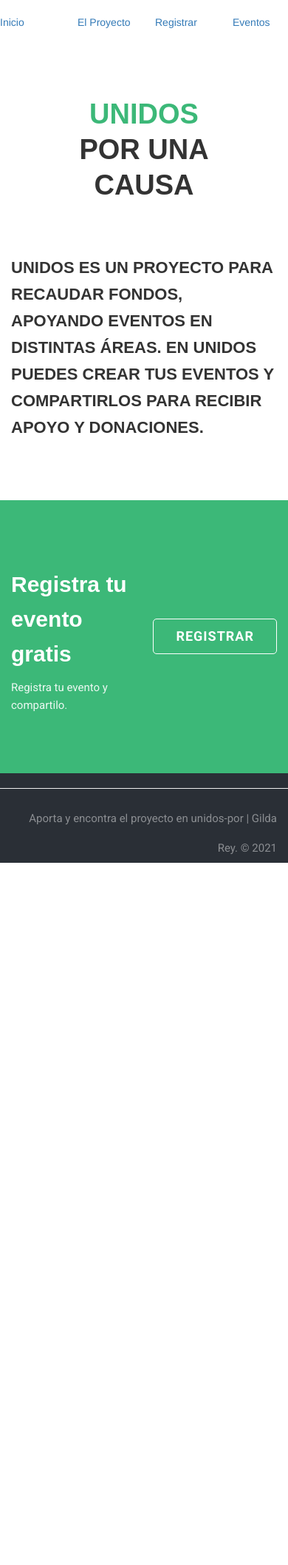
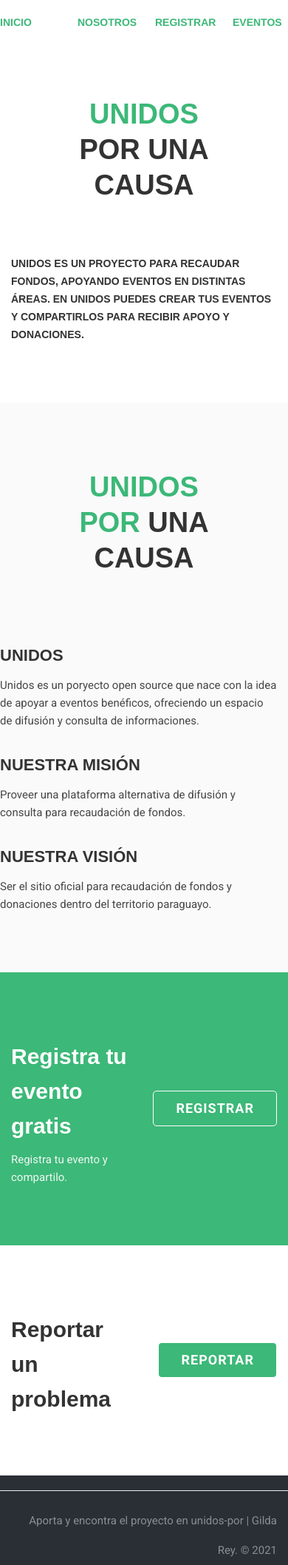
Before and after one commit to gildarey/unidos-por, a Django app: page /about in a window 390 px wide. Shown: the whole page at 74% size. Before the commit the page ends 1166 px from the top, so only its background shows below. Run offline with Django 3.2, Linux system fonts and the light colour scheme; parts of the project's set-up code (start-up, migrations or seed data) failed here and were passed over; some libraries are stand-ins or nearby versions; some web fonts are replaced.

Commit message:
Added files, footer, report problem, among others

```diff
--- a/Proyecto/urls.py
+++ b/Proyecto/urls.py
@@ -16,7 +16,7 @@ Including another URLconf
 from django.contrib import admin
 from django.urls import path
 from aplicaciones.principal.views import inicio
-from aplicaciones.principal.views import getEventos, eventos, evento_detail, about
+from aplicaciones.principal.views import getEventos, eventos, evento_detail, about, reportar
 from aplicaciones.principal.views import crearEvento
 from django.conf.urls.static import static
 from django.contrib.staticfiles import views
@@ -29,6 +29,7 @@ urlpatterns = [
     # path('eventos/<slug:categoria>/', eventos),
     path('getEventos', getEventos, name= 'getEventos'),
     path('crear-evento', crearEvento, name= 'crear-evento'),
+    path('reportar', reportar, name= 'reportar'),
     path('evento/<str:id>', evento_detail, name = 'evento'),
     path('about', about, name = 'about'),
     path('static', views.serve),
--- a/aplicaciones/principal/templates/404.html
+++ b/aplicaciones/principal/templates/404.html
@@ -17,9 +17,9 @@ Error
                 <div class="col-md-12 col-sm-12">
                     <div class="row">
                         <div class="col-md-12 col-sm-12 wow fadeInUp" data-wow-delay="0.3s">
-                            <h1>
+                            <h5>
                                 Ocurrió un error al cargar la página o el evento no existe. :(
-                            </h1>
+                            </h5>
                         </div>
                     </div>
                 </div>
--- a/aplicaciones/principal/templates/about.html
+++ b/aplicaciones/principal/templates/about.html
@@ -19,12 +19,12 @@ Unidos
                 </div>
                 <div class="ch-mission-content">
                     <div class="two-column-content col-md-12 col-sm-12 wow fadeInRight" data-wow-delay="0.6s">
-                        <h4>
+                        <h6>
                             <strong>UNIDOS</strong> es un proyecto para recaudar fondos, apoyando eventos en distintas áreas.
                             En <strong>UNIDOS</strong> puedes crear tus eventos y compartirlos para recibir apoyo y donaciones.
 
 
-                        </h4>
+                        </h6>
                     </div>
                     <!-- <div class="two-column-content col-md-6 col-sm-6 wow fadeInRight" data-wow-delay="0.9s">
                         <div class="inner" style="background-image: url(assets/images/hand.jpg);"></div>
@@ -34,13 +34,24 @@ Unidos
         </div>
     </section>
 
-    <!-- <section class="section ch-mission bg-2" id="ch-mission">
+    <section class="section ch-mission bg-2" id="ch-mission">
         <div class="container">
             <div class="row section-separator">
                 <div class="section-title">
                     <h2 class="wow fadeInRight" data-wow-delay="0.3s"><span>unidos por</span> una causa</h2>
                 </div>
                 <div class="ch-mission-content">
+                    <div class="col-md-4 col-sm-4 mission-item wow fadeInRight" data-wow-delay="0.9s">
+                        <div class="row">
+                            <div class="col-md-3 col-sm-3 icon">
+                                <i style="font-size: 3rem;" class="fa main-color flaticon-rocket-launch"></i>
+                            </div>
+                            <div class="col-md-9 col-sm-9 padding-left-o">
+                                <h4 class="margin-top-o">Unidos</h4>
+                                <p>Unidos es un poryecto open source que nace con la idea de apoyar a eventos benéficos, ofreciendo un espacio de difusión y consulta de informaciones.</p>
+                            </div>
+                        </div>
+                    </div>
                     <div class="col-md-4 col-sm-4 mission-item wow fadeInRight" data-wow-delay="0.3s">
                         <div class="row">
                             <div class="col-md-3 col-sm-3 icon ">
@@ -48,9 +59,7 @@ Unidos
                             </div>
                             <div class="col-md-9 col-sm-9 padding-left-o">
                                 <h4 class="margin-top-o">Nuestra misión</h4>
-                                <p>Cras venenatis nibh sed velit posuere
-                                    pharetra. Donec sit amet magna vel v
-                                    elit gravida lobortis auctor sed dui.</p>
+                                <p>Proveer una plataforma alternativa de difusión y consulta para recaudación de fondos. </p>
                             </div>
                         </div>
                     </div>
@@ -61,29 +70,14 @@ Unidos
                             </div>
                             <div class="col-md-9 col-sm-9 padding-left-o">
                                 <h4 class="margin-top-o">Nuestra visión</h4>
-                                <p>Cras venenatis nibh sed velit posuere
-                                    pharetra. Donec sit amet magna vel v
-                                    elit gravida lobortis auctor sed dui.</p>
-                            </div>
-                        </div>
-                    </div>
-                    <div class="col-md-4 col-sm-4 mission-item wow fadeInRight" data-wow-delay="0.9s">
-                        <div class="row">
-                            <div class="col-md-3 col-sm-3 icon">
-                                <i style="font-size: 3rem;" class="fa main-color flaticon-rocket-launch"></i>
-                            </div>
-                            <div class="col-md-9 col-sm-9 padding-left-o">
-                                <h4 class="margin-top-o">El Proyecto</h4>
-                                <p>Cras venenatis nibh sed velit posuere
-                                    pharetra. Donec sit amet magna vel v
-                                    elit gravida lobortis auctor sed dui.</p>
+                                <p>Ser el sitio oficial para recaudación de fondos y donaciones dentro del territorio paraguayo.</p>
                             </div>
                         </div>
                     </div>
                 </div>
             </div>
         </div>
-    </section> -->
+    </section>
     <section class="section ch-join main-color-bg">
         <div class="container">
             <div class="row section-separator">
@@ -100,4 +94,19 @@ Unidos
         </div>
     </section>
 
+    <section class="section ch-join">
+        <div class="container">
+            <div class="row section-separator">
+                <div class="table-display">
+                    <div class="join-content col-md-8 wow fadeInRight">
+                        <h3>Reportar un problema</h3>
+                    </div>
+                    <div class="join-btn col-md-4 wow fadeInLeft">
+                        <a href='{% url "reportar" %}' class="btn btn-fill">Reportar</a>
+                    </div>
+                </div>
+            </div>
+        </div>
+    </section>
+
     {% endblock page %}
--- a/aplicaciones/principal/templates/form.html
+++ b/aplicaciones/principal/templates/form.html
@@ -389,7 +389,7 @@ Crear Evento
                             // baseUrl = baseUrl.replace('crear-', '');
                             // console.log(json["url"]);
                             var baseURL = 'http://www.unidos-por.com/evento';
-                            window.open(baseUrl + '/' + json["url"], "_self");
+                            window.open(baseURL + '/' + json["url"], "_self");
                         }
                     },
                     error: function (xhr, errmsg, err) {
--- a/aplicaciones/principal/templates/index.html
+++ b/aplicaciones/principal/templates/index.html
@@ -7,8 +7,8 @@
 
     <!-- Meta -->
     <meta charset="utf-8">
-    <meta name="description" content="unidos por py" />
-    <meta name="keywords" content="donaciones, crowfo" />
+    <meta name="description" content="Es un proyecto para recaudar fondos, apoyando eventos en distintas áreas." />
+    <meta name="keywords" content="donaciones" />
     <meta name="developer" content="">
     <meta name="viewport" content="width=device-width, initial-scale=1, maximum-scale=1">
 
@@ -77,7 +77,7 @@
                                 <li><a href='{% url "crear-evento" %}'>Registrar Eventos</a><span></span></li>
                                 {% else %}
                                 <li><a href='{% url "index" %}'>Inicio</a><span></span></li>
-                                <li><a href='{% url "about" %}'>Sobre el Proyecto</a><span></span></li>
+                                <li><a href='{% url "about" %}'>Acerca de Unidos</a><span></span></li>
                                 <li><a href='{% url "crear-evento" %}'>Registrar Eventos</a><span></span></li>
                                 {% endif %}
 
@@ -102,18 +102,18 @@
     <div class="menu-spacing visible-xs">
         <div class="mobile-menu-area visible-xs visible-sm">
             <div class="mobile-menu">
-                <div class="row" style="padding-top: 5%;">
+                <div class="row" style="padding-top: 5%;color: #3cb878; text-transform: uppercase;text-decoration: none; font-weight: bold;">
                     <div class="col-xs-3">
-                        <a href='{% url "index" %}'>Inicio</a>
+                        <a href='{% url "index" %}' style="color: #3cb878;">Inicio</a>
                     </div>
                     <div class="col-xs-3">
-                        <a href='{% url "about" %}'>El Proyecto</a>
+                        <a href='{% url "about" %}' style="color: #3cb878;">Nosotros</a>
                     </div>
                     <div class="col-xs-3">
-                        <a href='{% url "crear-evento" %}'>Registrar</a>
+                        <a href='{% url "crear-evento" %}' style="color: #3cb878;">Registrar</a>
                     </div>
                     <div class="col-xs-3">
-                        <a href='{% url "eventos" %}'>Eventos</a>
+                        <a href='{% url "eventos" %}' style="color: #3cb878;">Eventos</a>
                     </div>
                 </div>
             </div>
@@ -135,13 +135,18 @@
                                         <h1>Unidos por...</h1>
                                         <p>La nueva plataforma para recaudar fondos. Registrá tu evento y
                                             compartilo.</p>
-                                        <div class="slide-buttons">
-                                            <a href='{% url "eventos" %}' class="slide-btn btn btn-border">Ver
-                                                Eventos</a>
-                                            <a href='{% url "crear-evento" %}'
-                                                class="slide-btn btn btn-border">Registrar Evento</a>
-                                        </div>
+
                                     </div>
+                                </div>
+                            </div>
+                            <div class="row">
+                                <div class="col-md-2 col-xs-12">
+                                    <a href='{% url "eventos" %}' class="slide-btn btn btn-border">Ver
+                                        Eventos</a>
+                                </div>
+                                <div class="col-md-2 col-xs-12">
+                                    <a href='{% url "crear-evento" %}'
+                                        class="slide-btn btn btn-border">Registrar Evento</a>
                                 </div>
                             </div>
                         </div>
@@ -220,8 +225,11 @@
                             <div class="cause-inner-content">
                                 <h4>{{ evento.evento }}</h4>
                                 <h6>#unidospor {{ evento.beneficiario }}</h6>
-                                <div class="fund-circle"> <h5>Costo:
-                                        <span class="amount main-color">Gs. {{ evento.costo }}</span></h5></div>
+                                <div class="fund-circle">
+                                    <h5>Costo:
+                                        <span class="amount main-color">Gs. {{ evento.costo }}</span>
+                                    </h5>
+                                </div>
                                 <!-- <span class="progress-val">84%</span> -->
                                 <!-- <div class="fund-process">
                                     <div class="progress">
@@ -231,7 +239,8 @@
                                     </div>
                                 </div> -->
                                 <h6>¡Ayuda a {{ evento.beneficiario }} a llegar a su meta!</h6>
-                                <a href='/evento/{{evento.url}}' class="btn btn-border"  style="text-align: center;">Ver detalles</a>
+                                <a href='/evento/{{evento.url}}' class="btn btn-border" style="text-align: center;">Ver
+                                    detalles</a>
                             </div>
                         </div>
                     </div>
@@ -239,7 +248,7 @@
                 </div>
             </div>
             {% if records %}
-            <div class="row">
+            <div class="row" style="padding-bottom: 2%;">
                 <div class="col-md-12 col-sm-12" style="text-align: right;">
                     <a href='{% url "eventos" %}' class="btn btn-border">Ver más</a>
                 </div>
@@ -265,8 +274,26 @@
         </div>
     </section>
 
+    <section class="section ch-join main-color-bg">
+        <div class="container">
+            <div class="row section-separator">
+                <div class="table-display">
+                    <div class="join-content col-md-8 wow fadeInRight">
+                        <h3>Reportar un problema</h3>
+                    </div>
+                    <div class="join-btn col-md-4 wow fadeInLeft">
+                        <a href='{% url "reportar" %}' class="btn btn-fill">Reportar</a>
+                    </div>
+                </div>
+            </div>
+        </div>
+    </section>
+
     {% endblock page %}
-    <footer class="section ch-footer footer-bg" id="ch-footer">
+    <!-- <footer class="section ch-footer footer-bg" id="ch-footer">
+
+    </footer> -->
+    <section class="footer section ch-footer footer-bg" style=" left: 0; bottom: 0; width: 100%;">
         <div class="container">
         </div>
 
@@ -287,7 +314,7 @@
                 </div>
             </div>
         </div>
-    </footer>
+    </section>
 
     <!-- mean menu nav-->
     <script src="{% static 'principal/plugins/js/meanmenu.js' %}"></script>
```
Also changed, not shown: Proyecto/settings.py (+14 -0 lines), aplicaciones/principal/templates/evento_detalle.html (+23 -9 lines), aplicaciones/principal/templates/eventos.html (+40 -5 lines), aplicaciones/principal/templates/reportar.html (added, +153 -0 lines), requirements.txt (+7 -0 lines).
